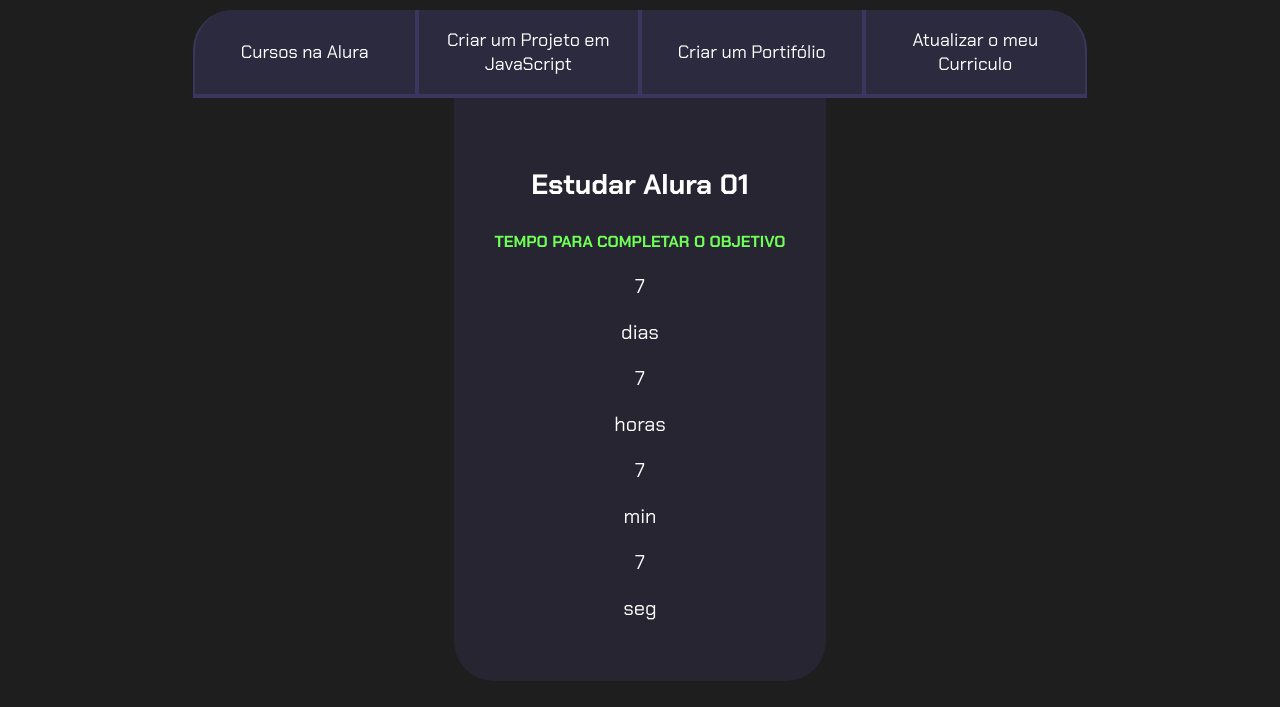
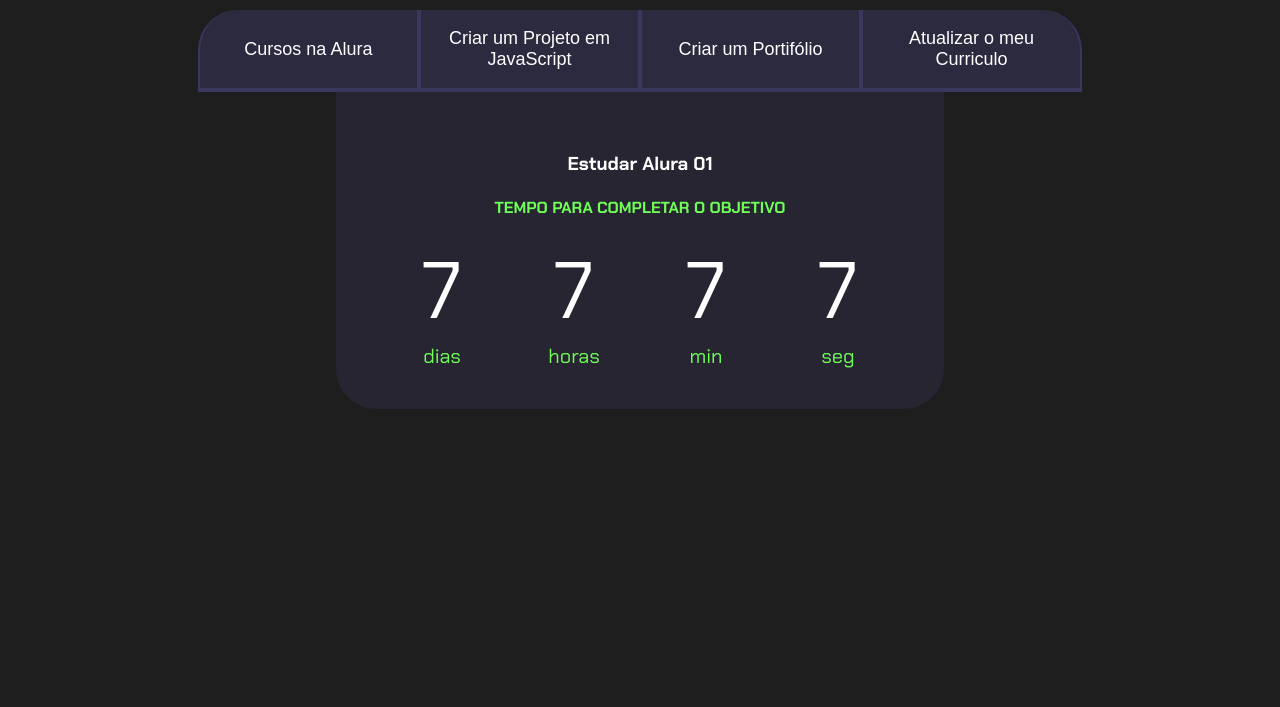
Before and after one commit to karencardoso1/objetivos-2024, a plain HTML site: page index.html in a window 1280 px wide. Shown: the part 93-800 px from the top of the page. Drawn offline with Linux system fonts and the light colour scheme.

Commit message:
Update style.css

```diff
--- a/style.css
+++ b/style.css
@@ -1,21 +1,18 @@
-@import url('https://fonts.googleapis.com/css2?family=Chakra+Petch:ital,wght@0,300;0,400;0,500;0,600;0,700;1,300;1,400;1,500;1,600;1,700&display =trocar');
-
-:root{
-    --cor-de-fondo: #1E1E1E;
+@import url('https://fonts.googleapis.com/css2?family=Chakra+Petch:wght@400;700&display=swap');
+:root {
+    --cor-de-fundo: #1E1E1E;
     --verde: #6FFF57;
     --branco: #FFFFFF;
     --botao-ativo: #3A375E;
-    --botao-inativo: rgba(58,55,94,0.5);
-    --texto-fundo: rgba(58,55,94,0.3);
+    --botao-inativo: rgba(58, 55, 94, 0.5);
+    --texto-fundo: rgba(58, 55, 94, 0.3);
 }
-
-body{
-    background-color: var(--cor-de-fondo);
+body {
+    background-color: var(--cor-de-fundo);
     color: var(--branco);
-    font-family: 'chakra petch', sans-serif;
+    font-family: 'Chakra Petch', sans-serif;
 }
-
-.conteudo-principal{
+.conteudo-principal {
     display: flex;
     flex-direction: column;
     justify-content: center;
@@ -24,19 +21,16 @@
     width: 100%;
     margin: 0 auto;
 }
-
-.titulo-principal{
-    text-align: left;
+.titulo-principal {
+    text-align: center;
     width: 100%;
     font-size: 32px;
 }
-
 .titulo-principal span {
     color: var(--verde);
 }
-
-.botao{
-    font-family: 'chakra Petch', sans-serif;
+.botao {
+    font-family: "Crakra Petch", sans-serif;
     background-color: var(--botao-inativo);
     color: var(--branco);
     display: flex;
@@ -49,35 +43,30 @@
     border-left: 2px solid var(--botao-ativo);
     border-right: 2px solid var(--botao-ativo);
     border-top: none;
-
 }
-
-.botao:first-child{
+.botao:first-child {
     border-radius: 40px 40px 0 0;
 }
-
-.botoes{
+.botoes {
     display: block;
 }
-
 .botao.ativo{
     background-color: var(--botao-ativo);
     border-bottom: 4px solid var(--verde);
 }
-
 .abas-textos{
     background-color: var(--texto-fundo);
     padding: 40px;
     border-radius: 0 0 40px 40px;
+    text-align: center;
 }
-
 .aba-conteudo.ativo{
-    display: block;
+    display:block;
 }
 .aba-conteudo{
     display: none;
 }
-.aba-conteudo-titulo-principal{
+.aba-conteudo-titulo-pricipal{
     font-size: 28px;
     text-align: center;
 }
@@ -86,12 +75,25 @@
     color: var(--verde);
     text-transform: uppercase;
 }
-
 .contador{
+    display: flex;
+    justify-content: center;
+    flex-wrap: wrap;
+}
+.contador-digito{
+    padding: 0 16px;
+    text-align: center;
+    min-width: 100px;
+}
+.contador-digito-numero{
+    font-size: 80px;
+    margin: 0;
+}
+.contador-digito-texto{
+    color: var(--verde);
     font-size: 20px;
-    text-align: center;
+    margin: 0;
 }
-
 @media screen and (min-width: 768px) {
     .botoes {
         display: flex;
```
